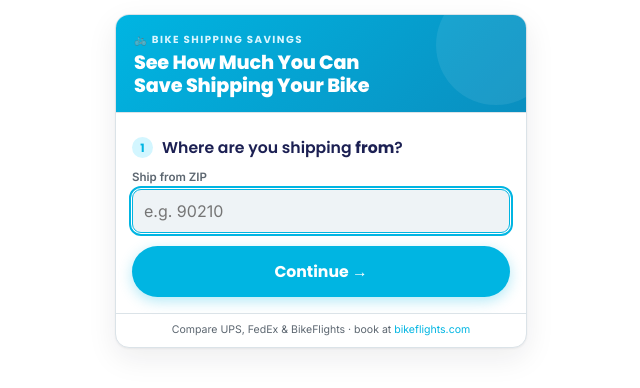
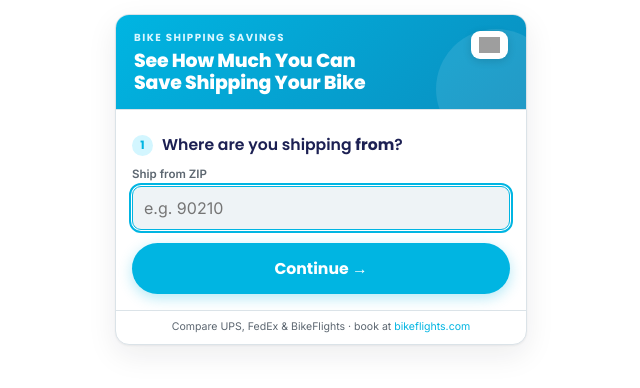
Before and after one commit to harryarseniu-crypto/bike-rate-calculator, a website: page docs/index.html in a window 1280 px wide. Shown: the whole page, without its empty margins (319-959 px from the left). Drawn offline with Linux system fonts and the light colour scheme; grey boxes are pictures that could not be loaded.

Commit message:
Add BikeFlights logo badge to header

```diff
--- a/docs/index.html
+++ b/docs/index.html
@@ -23,11 +23,15 @@
   .widget{max-width:440px;margin:0 auto;padding:14px}
 
   .card{background:var(--surface);border:1px solid var(--line);border-radius:var(--radius);box-shadow:var(--shadow);overflow:hidden}
-  .head{padding:18px 18px 15px;border-bottom:1px solid var(--line);
-    background:linear-gradient(135deg,var(--accent) 0%,#0a8fc0 100%);position:relative;overflow:hidden}
+  .head{padding:16px 18px 15px;border-bottom:1px solid var(--line);
+    background:linear-gradient(135deg,var(--accent) 0%,#0a8fc0 100%);position:relative;overflow:hidden;
+    display:flex;justify-content:space-between;align-items:flex-start;gap:12px}
+  .head .htext{min-width:0;position:relative;z-index:1}
   .head .kicker{font-family:var(--display);text-transform:uppercase;letter-spacing:.14em;font-size:.64rem;font-weight:700;color:#d8f6ff;display:flex;align-items:center;gap:6px}
-  .head h1{font-family:var(--display);font-weight:800;font-size:1.2rem;line-height:1.16;margin:5px 0 0;color:#fff;text-wrap:balance;letter-spacing:-.01em}
-  .head::after{content:"";position:absolute;right:-30px;top:-30px;width:120px;height:120px;border-radius:50%;background:rgba(255,255,255,.08)}
+  .head h1{font-family:var(--display);font-weight:800;font-size:1.18rem;line-height:1.16;margin:5px 0 0;color:#fff;text-wrap:balance;letter-spacing:-.01em}
+  .head .hlogo{flex:none;position:relative;z-index:1;background:#fff;border-radius:9px;padding:6px 8px;line-height:0;box-shadow:0 2px 8px rgba(0,0,0,.14);display:block}
+  .head .hlogo img{height:16px;display:block}
+  .head::after{content:"";position:absolute;right:-30px;bottom:-40px;width:120px;height:120px;border-radius:50%;background:rgba(255,255,255,.1)}
   .body{padding:14px 16px 16px}
 
   /* chips (completed steps) */
@@ -78,8 +82,13 @@
 <div class="widget">
   <div class="card">
     <div class="head">
-      <div class="kicker">🚲 Bike Shipping Savings</div>
-      <h1>See How Much You Can Save Shipping Your Bike</h1>
+      <div class="htext">
+        <div class="kicker">Bike Shipping Savings</div>
+        <h1>See How Much You Can Save Shipping Your Bike</h1>
+      </div>
+      <a class="hlogo" href="https://www.bikeflights.com" target="_blank" rel="noopener" aria-label="BikeFlights">
+        <img src="https://res.cloudinary.com/dylqiddds/image/upload/f_auto,q_80,w_505,h_96/bikeflights/logos/BF_horizontallogo.webp" alt="BikeFlights">
+      </a>
     </div>
     <div class="body">
       <div class="done" id="done"></div>
```
Also changed, not shown: public/index.html (+15 -6 lines).
